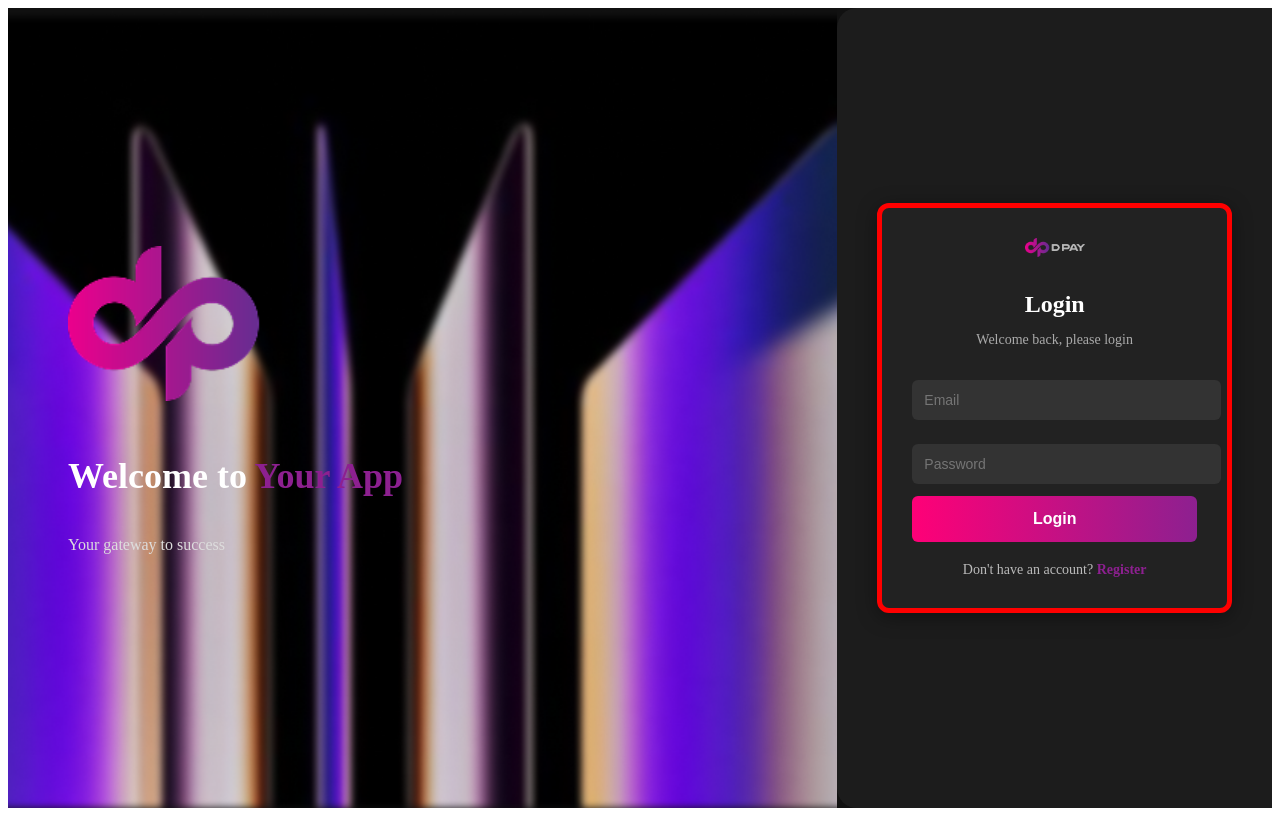
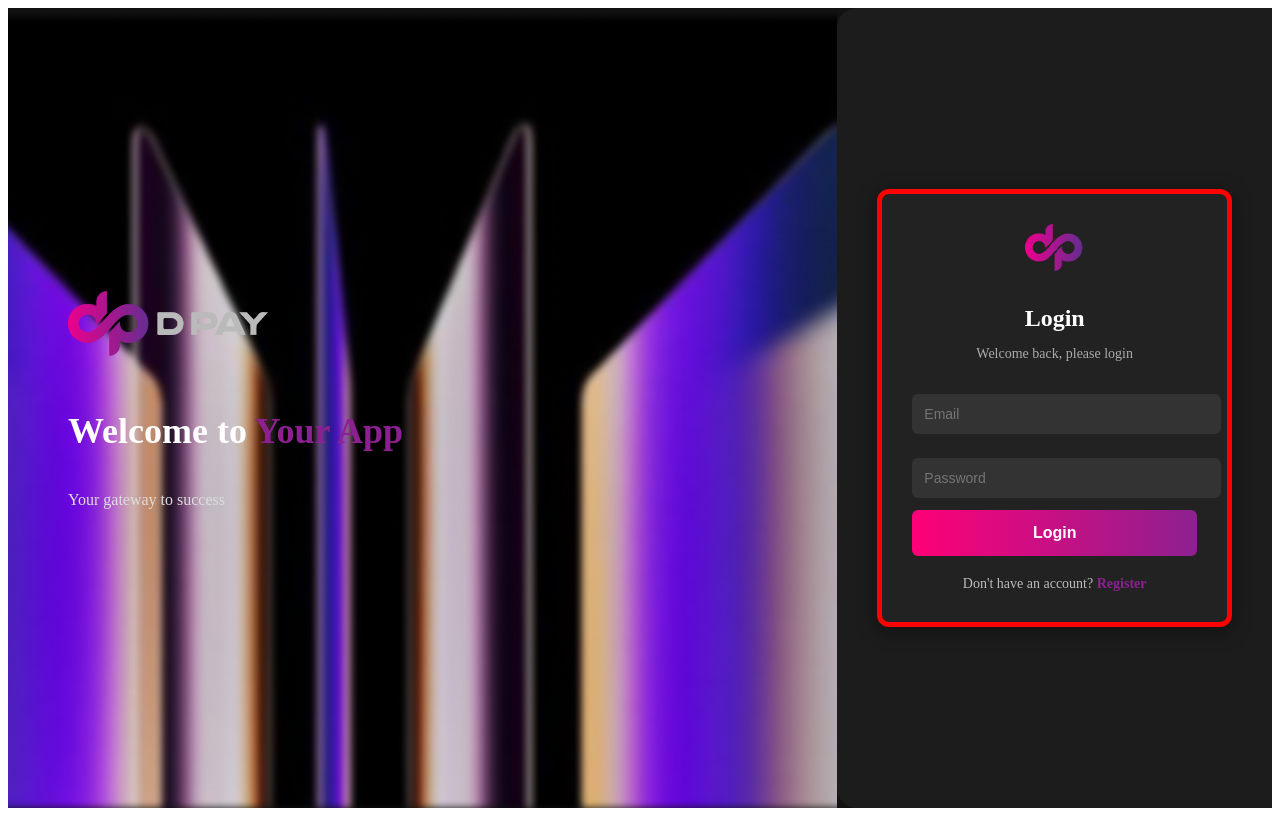
Before and after one commit to dynasty08/Frontend, an Angular app: page /#/login in a window 1280 px wide. Built offline with nearby package versions, Linux system fonts and the light colour scheme.

Commit message:
Change Database Type

```diff
--- a/src/app/login/login.component.html
+++ b/src/app/login/login.component.html
@@ -1,7 +1,7 @@
 <div class="login-container">
   <!-- Left side with background -->
   <div class="left-side">
-    <img src="/assets/Dpay-Icon.png" alt="App Logo" class="logo-large">
+    <img src="/assets/dpay_logo.png" alt="App Logo" class="logo-large">
     <h1>Welcome to <span class="highlight">Your App</span></h1>
     <p class="tagline">Your gateway to success</p>
   </div>
@@ -10,7 +10,7 @@
   <div class="right-side">
     <div class="login-form">
       <div class="logo-header">
-        <img src="/assets/dpay_logo.png" alt="Logo" class="logo-small">
+        <img src="/assets/Dpay-Icon.png" alt="Logo" class="logo-small">
         <h2>Login</h2>
         <p>Welcome back, please login</p>
       </div>
--- a/src/index.html
+++ b/src/index.html
@@ -2,7 +2,7 @@
 <html lang="en">
 <head>
   <meta charset="utf-8">
-  <title>Angularfolders</title>
+  <title>Dynastypay</title>
   <base href="./">
   <meta name="viewport" content="width=device-width, initial-scale=1">
   <link rel="icon" type="image/x-icon" href="favicon.ico">
```
